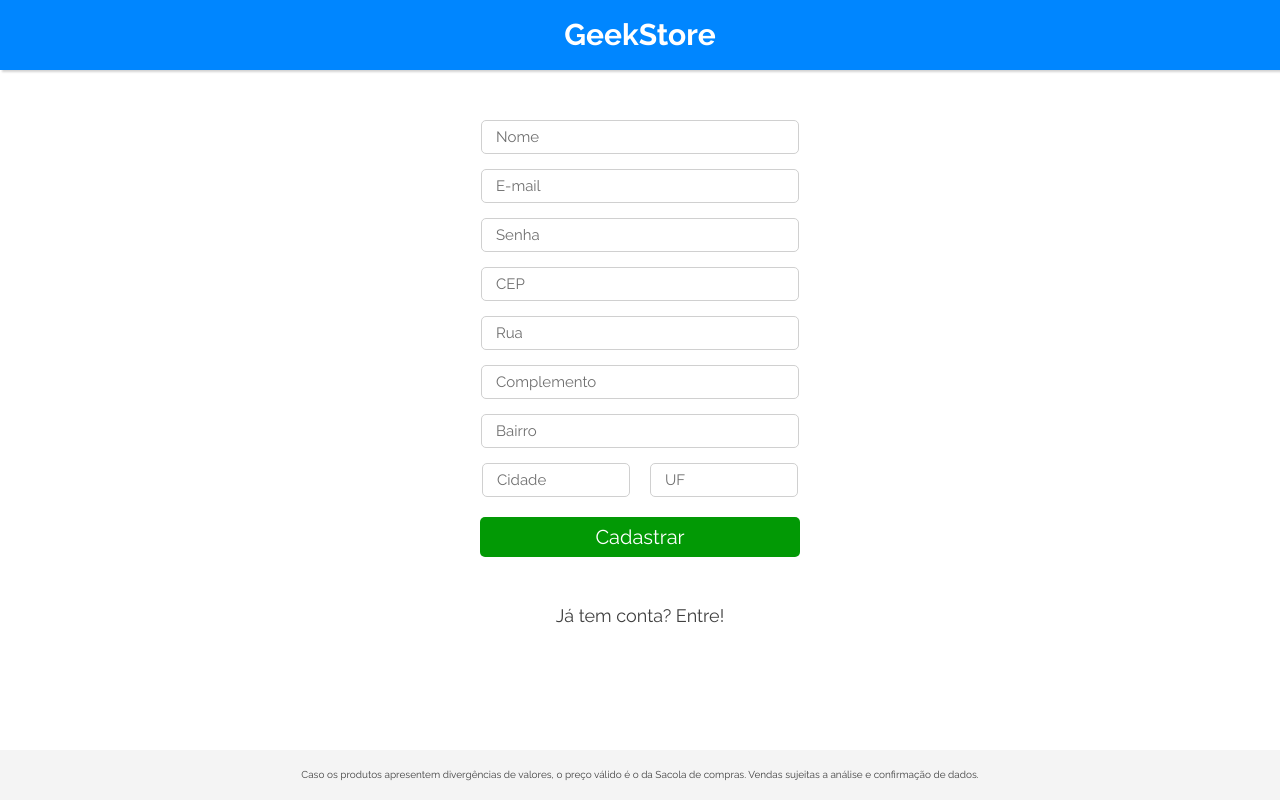
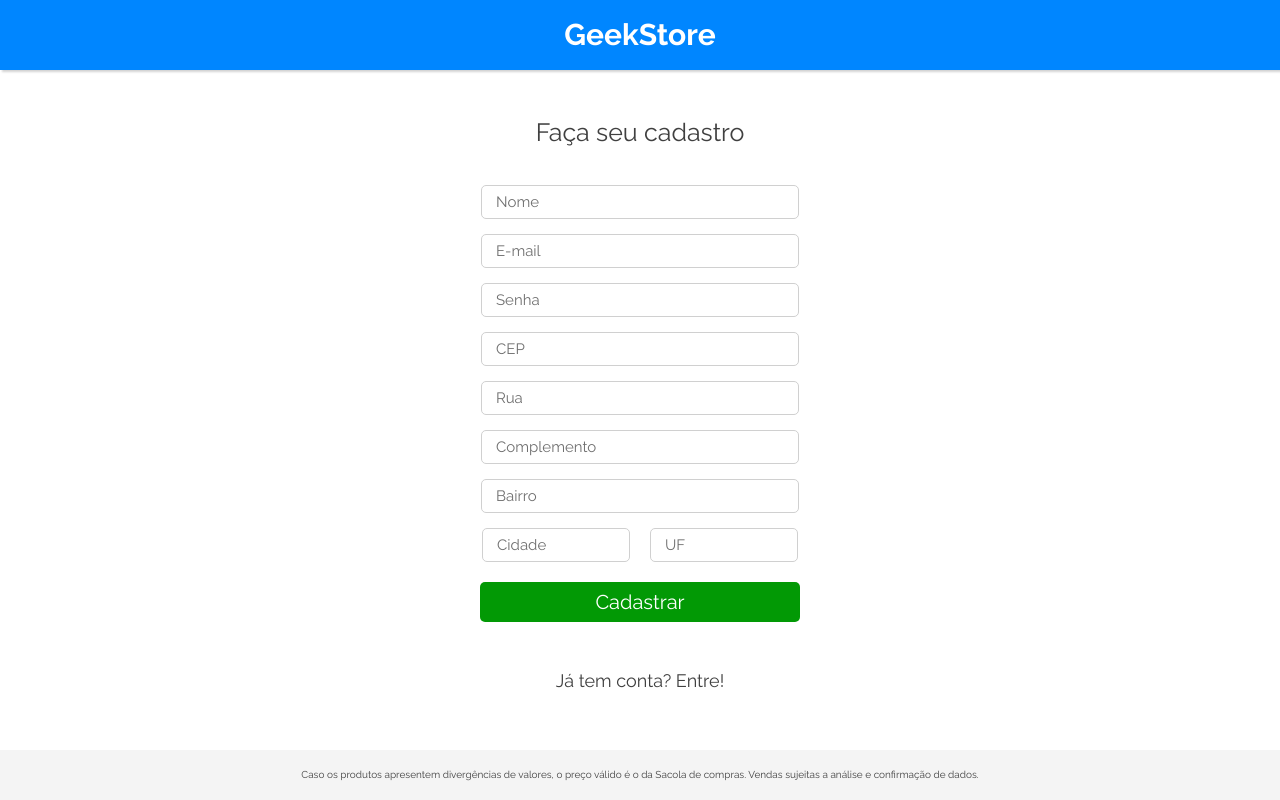
Before and after one commit to GuiMatsumura/projeto14-GeekStore-front, a React (Create React App) app: page /cadastro in a window 1280 px wide. Built offline with nearby package versions, Linux system fonts and the light colour scheme.

Commit message:
update post link

```diff
--- a/src/components/SingUpScreen.js
+++ b/src/components/SingUpScreen.js
@@ -29,10 +29,12 @@
       uf,
     };
     console.log(body);
-    const promise = axios.post("xxx", body);
+    const promise = axios.post(
+      "https://api-geekstore.herokuapp.com/users",
+      body
+    );
     promise
       .then((res) => {
-        console.log(res.data);
         navigate("/entrar");
       })
       .catch((err) => {
@@ -47,6 +49,7 @@
           <h2>GeekStore</h2>
         </Header>
         <Main>
+          <h4>Faça seu cadastro</h4>
           <Input
             type="text"
             placeholder="Nome"
@@ -104,7 +107,7 @@
             />
           </Section2>
           <Button onClick={singUp}>Cadastrar</Button>
-          <Link className="teste" to="/entrar">
+          <Link className="textDecorationNone" to="/entrar">
             <h3>Já tem conta? Entre!</h3>
           </Link>
         </Main>
@@ -147,15 +150,22 @@
   display: flex;
   flex-direction: column;
   align-items: center;
-  padding-top: 50px;
   h3 {
     font-family: "Raleway";
     margin-top: 50px;
     color: #404040;
     font-size: 18px;
   }
-  .teste {
+  .textDecorationNone {
     text-decoration: none;
+  }
+  h4 {
+    font-family: "Raleway";
+    margin-top: 50px;
+    color: #404040;
+    font-size: 25px;
+    margin-bottom: 40px;
+    text-align: center;
   }
 `;
 
```
